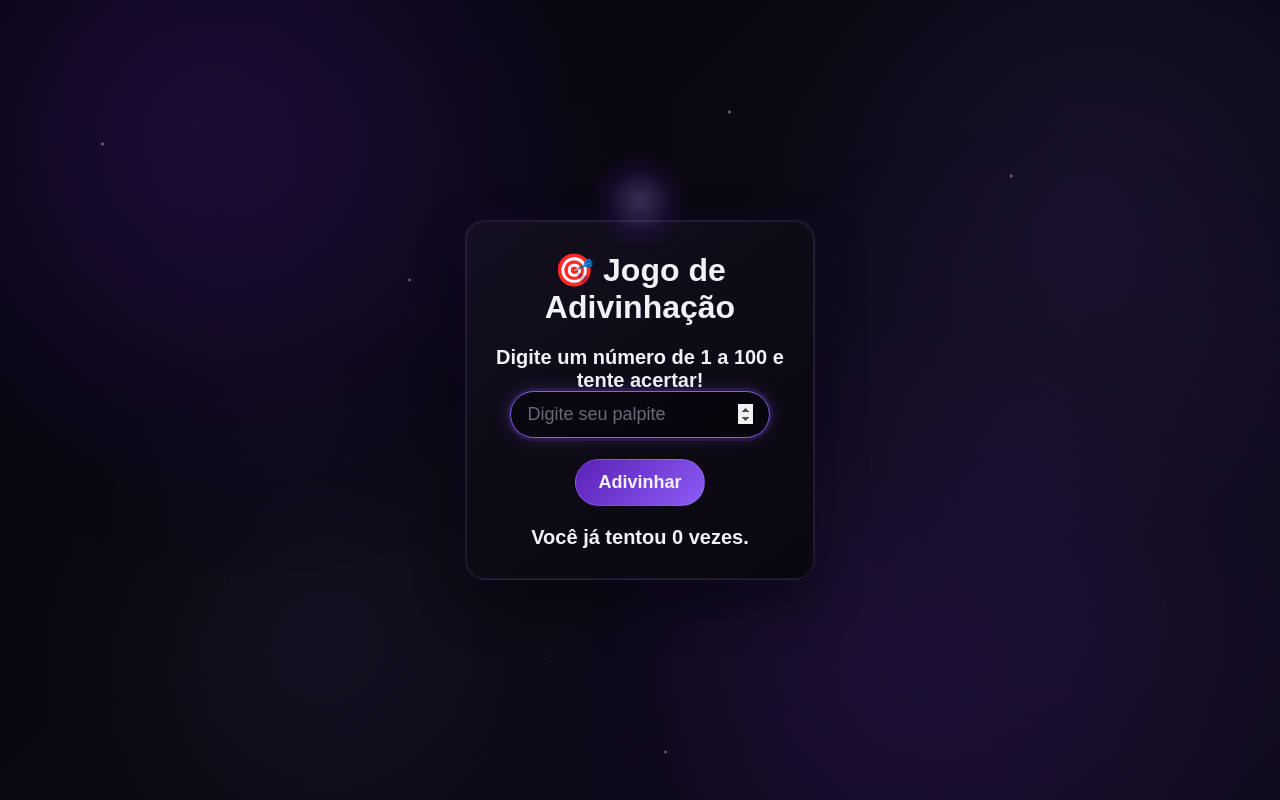
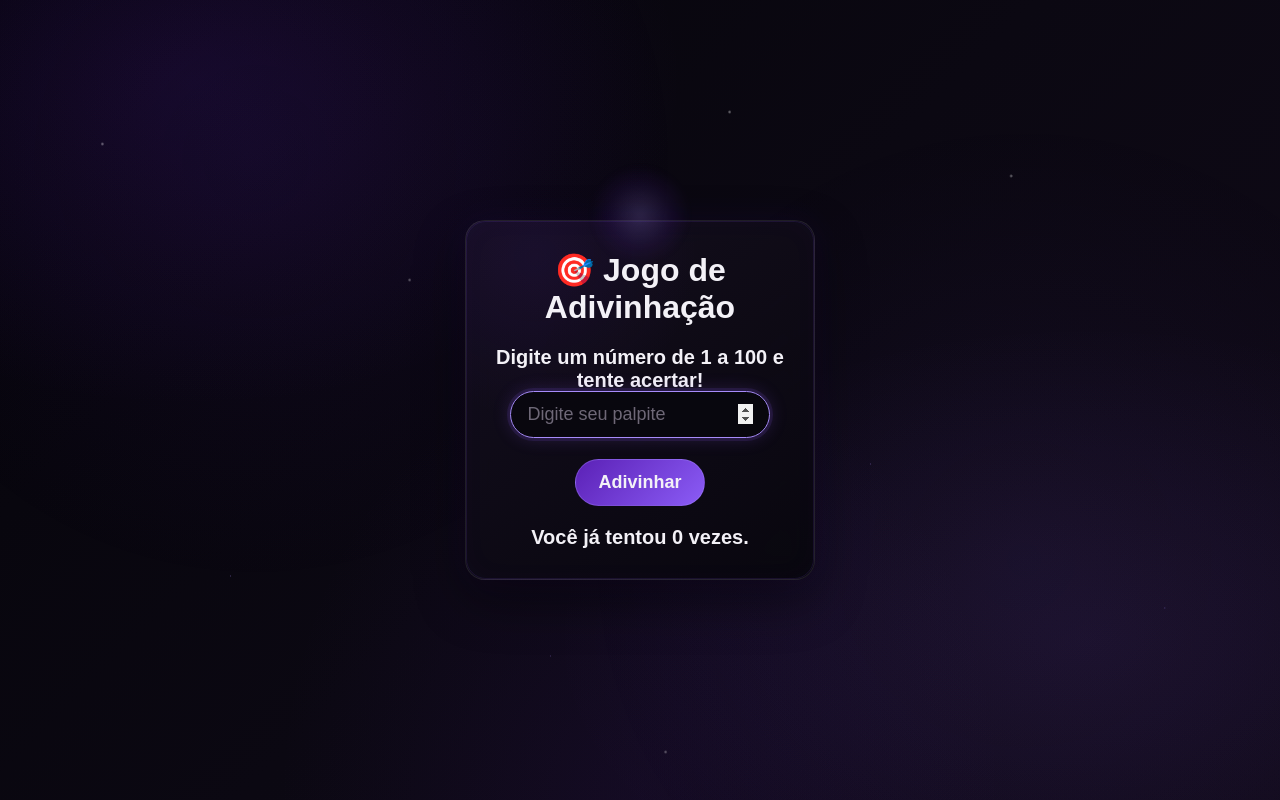
Before and after one commit to kaua-gabriel/Jogo-De-Adivinhar, a plain HTML site: page index.html in a window 1280 px wide. Drawn offline with Linux system fonts and the light colour scheme.

Commit message:
Add files via upload

```diff
--- a/style.css
+++ b/style.css
@@ -1,5 +1,8 @@
 :root {
-    /* Identidade visual Kauã */
+    /* =========================
+       IDENTIDADE VISUAL KAUÃ
+    ========================= */
+
     --fundo: #08070d;
     --fundo-2: #0d0a16;
     --fundo-3: #151020;
@@ -38,48 +41,48 @@
 body {
     font-family: 'Poppins', sans-serif;
 
-    background:
-        radial-gradient(
-            circle at 15% 15%,
-            rgba(91, 33, 182, 0.18),
-            transparent 30%
-        ),
-        radial-gradient(
-            circle at 85% 25%,
-            rgba(139, 92, 246, 0.10),
-            transparent 28%
-        ),
-        radial-gradient(
-            circle at 70% 85%,
-            rgba(91, 33, 182, 0.14),
-            transparent 32%
-        ),
-        radial-gradient(
-            circle at 25% 80%,
-            rgba(167, 139, 250, 0.06),
-            transparent 25%
-        ),
-        linear-gradient(
-            135deg,
-            #05040a 0%,
-            #0b0812 45%,
-            #100a1c 100%
-        );
+    color: var(--branco);
 
-    color: var(--branco);
+    min-height: 100vh;
 
     display: flex;
     justify-content: center;
     align-items: center;
 
-    min-height: 100vh;
-    margin: 0;
+    padding: 20px;
 
     overflow: hidden;
 
+    position: relative;
+
+    background:
+        radial-gradient(
+            ellipse at 15% 10%,
+            rgba(91, 33, 182, 0.14),
+            transparent 32%
+        ),
+        radial-gradient(
+            ellipse at 85% 80%,
+            rgba(139, 92, 246, 0.08),
+            transparent 35%
+        ),
+        radial-gradient(
+            ellipse at 50% 100%,
+            rgba(76, 29, 149, 0.12),
+            transparent 40%
+        ),
+        linear-gradient(
+            135deg,
+            #05040a,
+            #0b0812 50%,
+            #100a18
+        );
+
+    background-repeat: no-repeat;
+    background-attachment: fixed;
+    background-size: cover;
+
     cursor: url('https://cdn.jsdelivr.net/gh/ixartz/animated-cursor@main/public/arrow.cur'), auto;
-
-    position: relative;
 }
 
 
@@ -98,57 +101,58 @@
     background-image:
         radial-gradient(
             2px 2px at 8% 18%,
-            rgba(255, 255, 255, 0.85),
+            rgba(255, 255, 255, 0.75),
             transparent
         ),
         radial-gradient(
             1px 1px at 18% 72%,
-            rgba(167, 139, 250, 0.85),
+            rgba(167, 139, 250, 0.70),
             transparent
         ),
         radial-gradient(
             2px 2px at 32% 35%,
+            rgba(255, 255, 255, 0.65),
+            transparent
+        ),
+        radial-gradient(
+            1px 1px at 43% 82%,
+            rgba(167, 139, 250, 0.55),
+            transparent
+        ),
+        radial-gradient(
+            2px 2px at 57% 14%,
             rgba(255, 255, 255, 0.75),
             transparent
         ),
         radial-gradient(
-            1px 1px at 43% 82%,
-            rgba(167, 139, 250, 0.70),
-            transparent
-        ),
-        radial-gradient(
-            2px 2px at 57% 14%,
-            rgba(255, 255, 255, 0.90),
-            transparent
-        ),
-        radial-gradient(
             1px 1px at 68% 58%,
-            rgba(167, 139, 250, 0.80),
+            rgba(167, 139, 250, 0.65),
             transparent
         ),
         radial-gradient(
             2px 2px at 79% 22%,
-            rgba(255, 255, 255, 0.80),
+            rgba(255, 255, 255, 0.70),
             transparent
         ),
         radial-gradient(
             1px 1px at 91% 76%,
-            rgba(167, 139, 250, 0.75),
+            rgba(167, 139, 250, 0.60),
             transparent
         ),
         radial-gradient(
             2px 2px at 52% 94%,
-            rgba(255, 255, 255, 0.70),
+            rgba(255, 255, 255, 0.60),
             transparent
         );
 
     background-size: 100% 100%;
 
-    opacity: 0.8;
+    opacity: 0.65;
 
     z-index: -2;
 
-    animation: starsTwinkle 4s ease-in-out infinite alternate;
+    animation:
+        starsTwinkle 5s ease-in-out infinite alternate;
 }
 
 
@@ -166,12 +170,12 @@
     background:
         radial-gradient(
             circle at 20% 20%,
-            rgba(91, 33, 182, 0.10),
+            rgba(91, 33, 182, 0.08),
             transparent 35%
         ),
         radial-gradient(
             circle at 80% 70%,
-            rgba(139, 92, 246, 0.07),
+            rgba(139, 92, 246, 0.05),
             transparent 38%
         );
 
@@ -188,35 +192,41 @@
 ========================= */
 
 .container {
+    position: relative;
+
+    z-index: 1;
+
+    width: min(350px, calc(100% - 30px));
+
+    padding: 30px;
+
     text-align: center;
 
     background:
+        radial-gradient(
+            circle at 20% 10%,
+            rgba(91, 33, 182, 0.10),
+            transparent 38%
+        ),
         linear-gradient(
             145deg,
-            rgba(21, 16, 32, 0.92),
-            rgba(8, 7, 13, 0.94)
+            rgba(21, 16, 32, 0.88),
+            rgba(8, 7, 13, 0.93)
         );
 
-    padding: 30px;
+    border: 1px solid var(--borda);
 
     border-radius: 20px;
 
-    border: 1px solid var(--borda);
-
     box-shadow:
         0 20px 50px var(--sombra),
-        0 0 30px rgba(91, 33, 182, 0.12);
+        0 0 35px rgba(91, 33, 182, 0.10),
+        inset 0 0 30px rgba(139, 92, 246, 0.025);
 
-    width: min(350px, calc(100% - 30px));
+    backdrop-filter: blur(14px);
+    -webkit-backdrop-filter: blur(14px);
 
-    position: relative;
-
-    animation: fadeIn 1s ease-in-out;
-
-    z-index: 1;
-
-    backdrop-filter: blur(12px);
-    -webkit-backdrop-filter: blur(12px);
+    animation: fadeIn 0.8s ease-in-out;
 }
 
 
@@ -234,7 +244,7 @@
 
     border: 1px solid var(--borda-roxa);
 
-    opacity: 0.45;
+    opacity: 0.35;
 
     pointer-events: none;
 }
@@ -260,8 +270,8 @@
     background:
         radial-gradient(
             circle,
-            rgba(167, 139, 250, 0.30),
-            rgba(91, 33, 182, 0.12) 45%,
+            rgba(167, 139, 250, 0.22),
+            rgba(91, 33, 182, 0.10) 45%,
             transparent 70%
         );
 
@@ -269,9 +279,9 @@
 
     z-index: -1;
 
-    animation: bounce 2s infinite;
+    animation: bounce 2.8s ease-in-out infinite;
 
-    filter: blur(2px);
+    filter: blur(3px);
 }
 
 
@@ -280,22 +290,23 @@
 ========================= */
 
 input {
+    width: 90%;
+
     padding: 12px 16px;
-
-    font-size: 18px;
 
     margin-bottom: 20px;
 
-    width: 90%;
+    font-family: inherit;
+    font-size: 18px;
 
-    border-radius: 30px;
+    color: var(--branco);
+
+    background:
+        rgba(8, 7, 13, 0.78);
 
     border: 1px solid var(--borda-roxa);
 
-    background:
-        rgba(8, 7, 13, 0.85);
-
-    color: var(--branco);
+    border-radius: 30px;
 
     outline: none;
 
@@ -304,7 +315,8 @@
         box-shadow 0.3s ease,
         transform 0.3s ease;
 
-    font-family: inherit;
+    box-shadow:
+        inset 0 0 12px rgba(139, 92, 246, 0.025);
 }
 
 
@@ -322,11 +334,11 @@
 ========================= */
 
 input:focus {
-    border-color: var(--roxo);
+    border-color: var(--roxo-claro);
 
     box-shadow:
         0 0 0 3px var(--roxo-suave),
-        0 0 18px rgba(139, 92, 246, 0.25);
+        0 0 18px rgba(139, 92, 246, 0.22);
 
     transform: translateY(-1px);
 }
@@ -339,10 +351,11 @@
 button {
     padding: 12px 22px;
 
+    font-family: inherit;
     font-size: 18px;
+    font-weight: 600;
 
-    font-family: inherit;
-    font-weight: 600;
+    color: var(--branco);
 
     background:
         linear-gradient(
@@ -351,8 +364,6 @@
             var(--roxo)
         );
 
-    color: var(--branco);
-
     border: 1px solid rgba(167, 139, 250, 0.35);
 
     border-radius: 30px;
@@ -360,9 +371,9 @@
     cursor: pointer;
 
     transition:
-        transform 0.3s ease,
-        box-shadow 0.3s ease,
-        background 0.3s ease;
+        transform 0.25s ease,
+        box-shadow 0.25s ease,
+        background 0.25s ease;
 }
 
 
@@ -378,10 +389,13 @@
             var(--roxo-escuro)
         );
 
-    transform: translateY(-2px) scale(1.03);
+    transform:
+        translateY(-2px)
+        scale(1.03);
 
     box-shadow:
-        0 0 20px rgba(139, 92, 246, 0.35);
+        0 0 20px rgba(139, 92, 246, 0.30),
+        0 0 35px rgba(91, 33, 182, 0.10);
 }
 
 
@@ -422,7 +436,7 @@
     color: #4CAF50;
 
     text-shadow:
-        0 0 10px rgba(76, 175, 80, 0.65);
+        0 0 10px rgba(76, 175, 80, 0.60);
 }
 
 
@@ -431,10 +445,10 @@
 ========================= */
 
 .wrong-low {
-    color: #ff4500;
+    color: #ff7043;
 
     text-shadow:
-        0 0 10px rgba(255, 69, 0, 0.55);
+        0 0 10px rgba(255, 112, 67, 0.45);
 }
 
 
@@ -443,10 +457,10 @@
 ========================= */
 
 .wrong-high {
-    color: #ffd700;
+    color: #ffd166;
 
     text-shadow:
-        0 0 10px rgba(255, 215, 0, 0.55);
+        0 0 10px rgba(255, 209, 102, 0.45);
 }
 
 
@@ -462,26 +476,26 @@
 
     transform: translateX(-50%);
 
-    font-size: 16px;
+    padding: 9px 14px;
 
     color: var(--cinza);
 
-    font-weight: 600;
+    background:
+        rgba(13, 10, 22, 0.70);
 
-    background:
-        rgba(13, 10, 22, 0.75);
-
-    padding: 9px 14px;
+    border: 1px solid var(--borda);
 
     border-radius: 15px;
 
-    border: 1px solid var(--borda);
+    box-shadow:
+        0 8px 25px rgba(0, 0, 0, 0.25),
+        0 0 15px rgba(91, 33, 182, 0.05);
 
-    box-shadow:
-        0 8px 25px rgba(0, 0, 0, 0.25);
+    backdrop-filter: blur(10px);
+    -webkit-backdrop-filter: blur(10px);
 
-    backdrop-filter: blur(8px);
-    -webkit-backdrop-filter: blur(8px);
+    font-size: 16px;
+    font-weight: 600;
 
     white-space: nowrap;
 }
@@ -490,11 +504,11 @@
 .visit-counter p {
     margin: 0;
 
+    color: inherit;
+
     font-size: inherit;
 
     font-weight: inherit;
-
-    color: inherit;
 
     text-shadow: none;
 }
@@ -528,11 +542,13 @@
 
     0%,
     100% {
-        transform: translate(-50%, 0);
+        transform:
+            translate(-50%, 0);
     }
 
     50% {
-        transform: translate(-50%, -20px);
+        transform:
+            translate(-50%, -16px);
     }
 }
 
@@ -544,15 +560,15 @@
 @keyframes starsTwinkle {
 
     0% {
-        opacity: 0.55;
+        opacity: 0.50;
     }
 
     50% {
-        opacity: 0.85;
+        opacity: 0.80;
     }
 
     100% {
-        opacity: 0.65;
+        opacity: 0.60;
     }
 }
 
@@ -603,6 +619,7 @@
     .container::before {
         width: 75px;
         height: 75px;
+
         top: -35px;
     }
 
```
